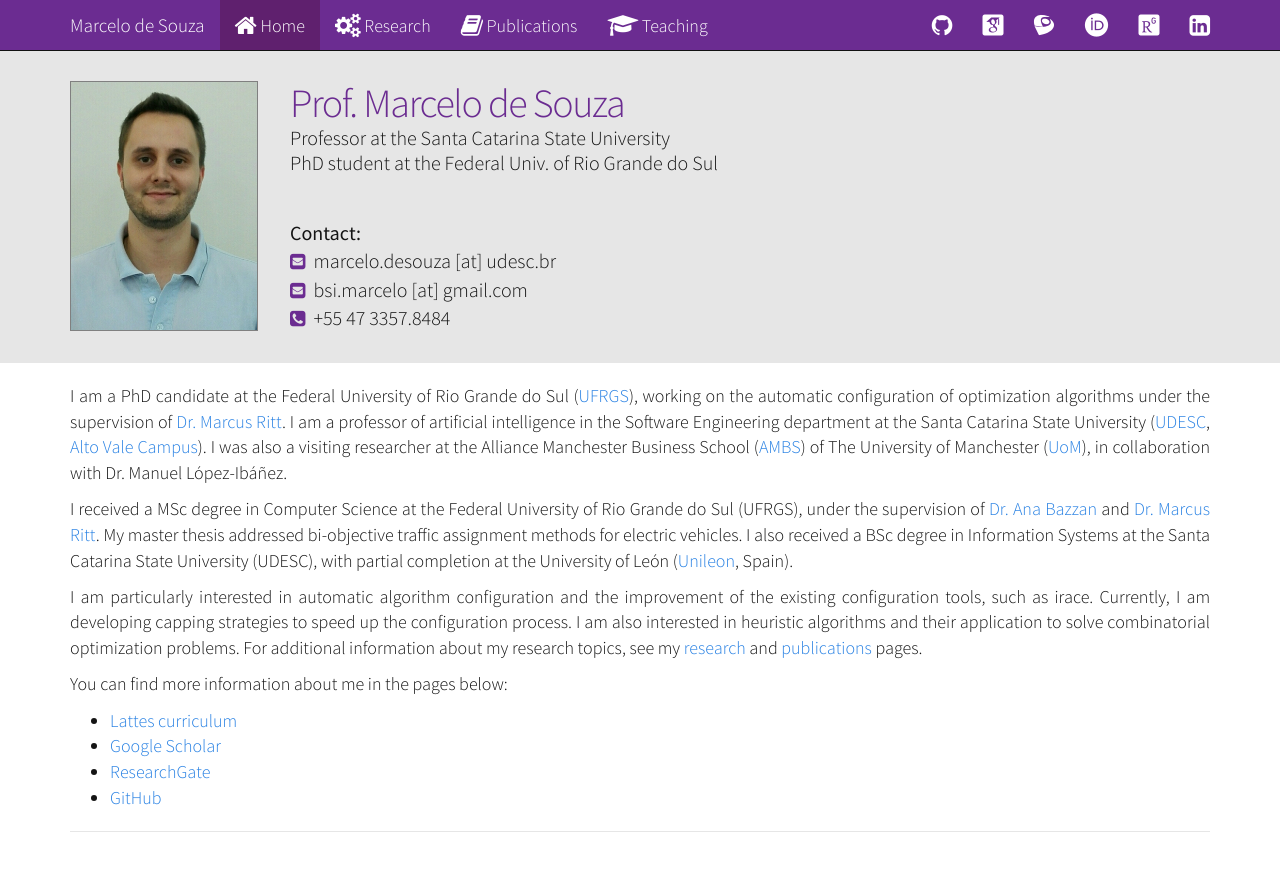
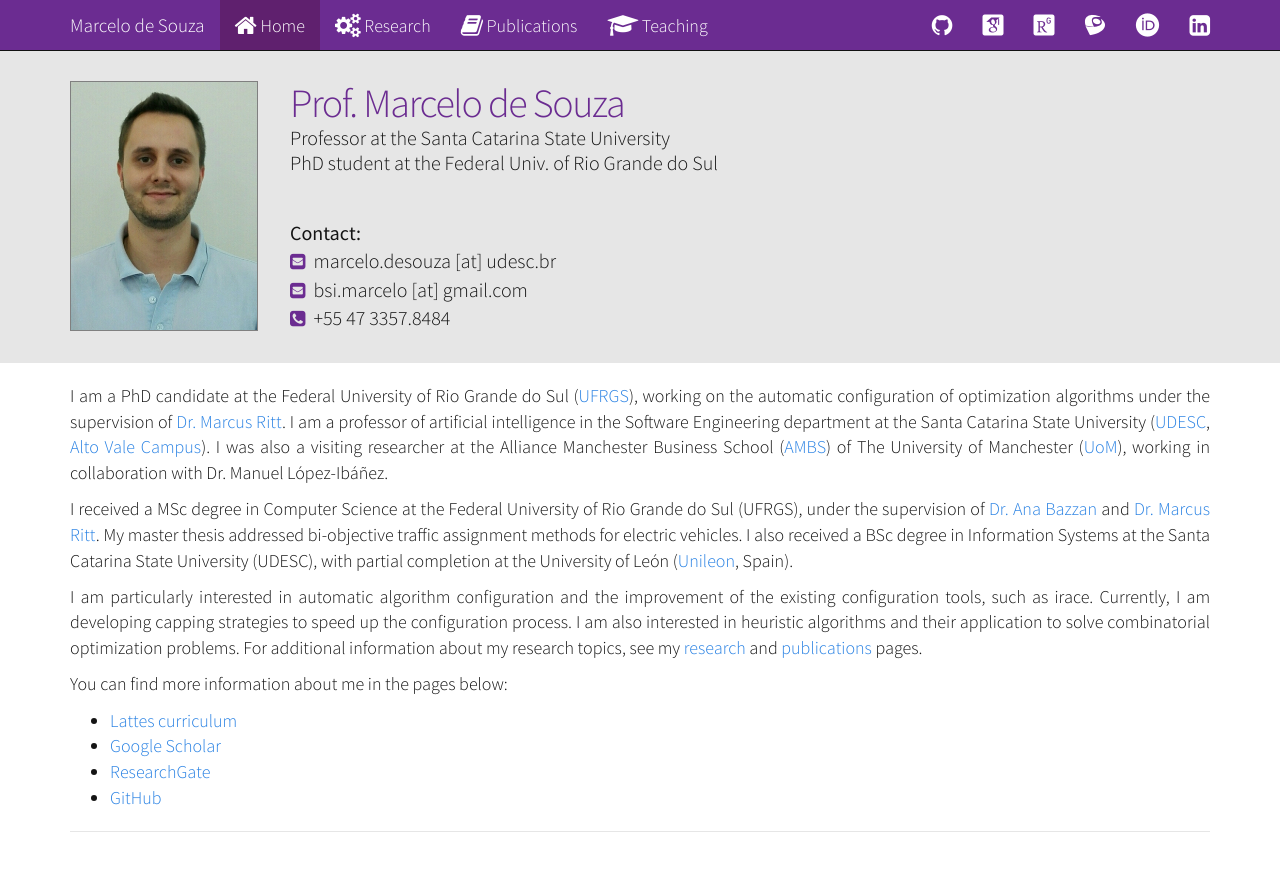
Before and after one commit to souzamarcelo/souzamarcelo.github.io, a Jekyll site: the page built from index.md, in a window 1280 px wide. Shown: the top 871 px of the page. Built offline with Jekyll 4.4.1, drawn with Linux system fonts in a browser that asks for light colours; some web fonts are replaced.

Commit message:
Update website.

```diff
--- a/_includes/navigation.html
+++ b/_includes/navigation.html
@@ -47,6 +47,11 @@
           </a>
         </li>
         <li>
+          <a href="https://www.researchgate.net/profile/Marcelo_De_Souza5">
+            <span class="ai ai-researchgate-square fa-lg"></span>
+          </a>
+        </li>
+        <li>
           <a href="http://lattes.cnpq.br/3816635191504545">
             <span class="ai ai-lattes fa-lg"></span>
           </a>
@@ -54,11 +59,6 @@
         <li>
           <a href="https://orcid.org/0000-0002-0786-2127">
             <span class="ai ai-orcid fa-lg"></span>
-          </a>
-        </li>
-        <li>
-          <a href="https://www.researchgate.net/profile/Marcelo_De_Souza5">
-            <span class="ai ai-researchgate-square fa-lg"></span>
           </a>
         </li>
         <li>
--- a/index.md
+++ b/index.md
@@ -5,7 +5,7 @@
   - jekyll-target-blank
 ---
 
-I am a PhD candidate at the Federal University of Rio Grande do Sul ([UFRGS][ufrgs]{:target="_blank"}), working on the automatic configuration of optimization algorithms under the supervision of [Dr. Marcus Ritt][ritt]{:target="_blank"}. I am a professor of artificial intelligence in the Software Engineering department at the Santa Catarina State University ([UDESC][udesc]{:target="_blank"}, [Alto Vale Campus][udesc-ibirama]{:target="_blank"}). I was also a visiting researcher at the Alliance Manchester Business School ([AMBS][ambs]{:target="_blank"}) of The University of Manchester ([UoM][uom]{:target="_blank"}), in collaboration with Dr. Manuel López-Ibáñez.
+I am a PhD candidate at the Federal University of Rio Grande do Sul ([UFRGS][ufrgs]{:target="_blank"}), working on the automatic configuration of optimization algorithms under the supervision of [Dr. Marcus Ritt][ritt]{:target="_blank"}. I am a professor of artificial intelligence in the Software Engineering department at the Santa Catarina State University ([UDESC][udesc]{:target="_blank"}, [Alto Vale Campus][udesc-ibirama]{:target="_blank"}). I was also a visiting researcher at the Alliance Manchester Business School ([AMBS][ambs]{:target="_blank"}) of The University of Manchester ([UoM][uom]{:target="_blank"}), working in collaboration with Dr. Manuel López-Ibáñez.
 
 I received a MSc degree in Computer Science at the Federal University of Rio Grande do Sul (UFRGS), under the supervision of [Dr. Ana Bazzan][bazzan]{:target="_blank"} and [Dr. Marcus Ritt][ritt]{:target="_blank"}. My master thesis addressed bi-objective traffic assignment methods for electric vehicles. I also received a BSc degree in Information Systems at the Santa Catarina State University (UDESC), with partial completion at the University of León ([Unileon][unileon]{:target="_blank"}, Spain).
 
```
